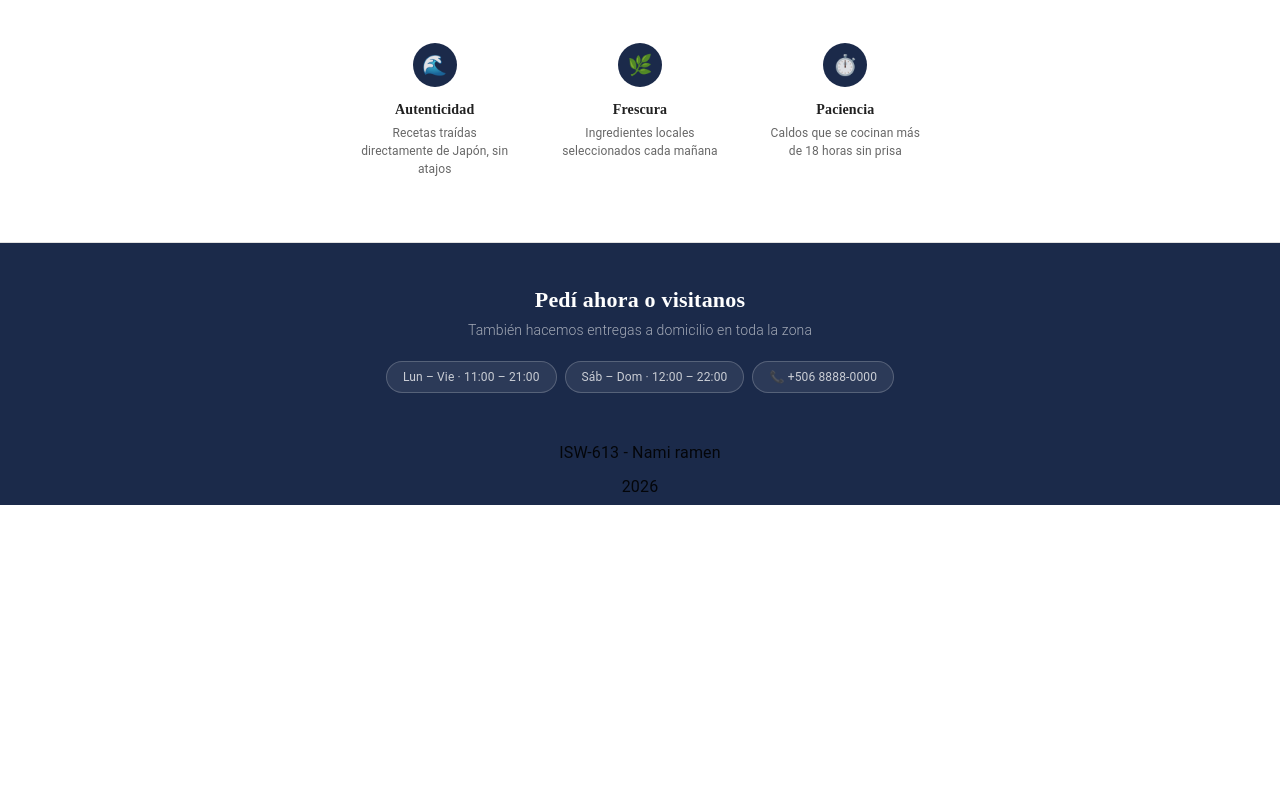
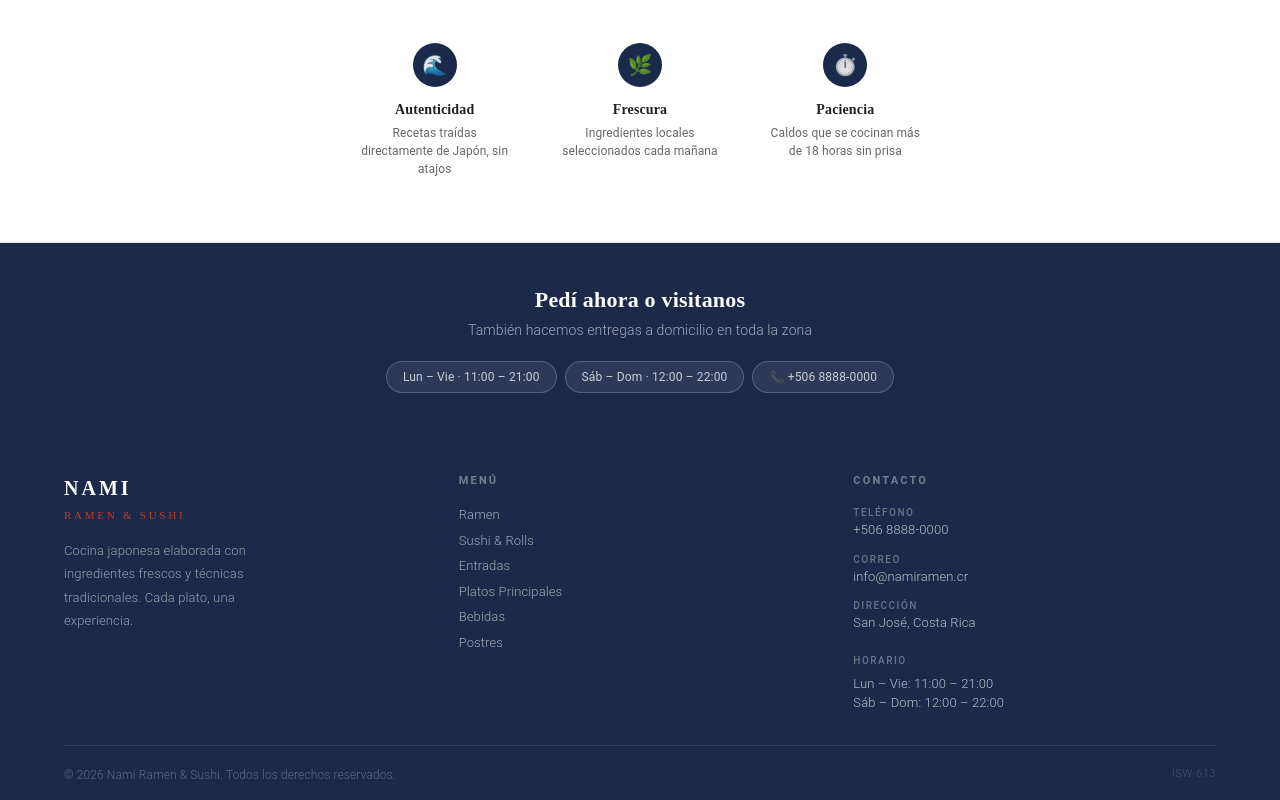
Before and after one commit to kleb104/apiNamiRamen, a React (Vite) app in the folder appNamiRamen/: page / in a window 1280 px wide. Shown: the part 599-1399 px from the top of the page. Before the commit the page ends 1104 px from the top, so only its background shows below. Built offline with nearby package versions, Linux system fonts and the light colour scheme.

Commit message:
mejor footer

```diff
--- a/appNamiRamen/src/components/Layout/Footer.jsx
+++ b/appNamiRamen/src/components/Layout/Footer.jsx
@@ -1,36 +1,203 @@
 // eslint-disable-next-line no-unused-vars
-import React from "react";
-import { Container, Typography } from "@mui/material";
-import Grid from "@mui/material/Grid";
-import Toolbar from "@mui/material/Toolbar";
+import React from 'react';
+import { Box, Container, Divider, Typography } from '@mui/material';
+import Grid from '@mui/material/Grid';
+
 export function Footer() {
+  const anio = new Date().getFullYear();
+
   return (
-    <Toolbar
+    <Box
+      component="footer"
       sx={{
-        px: 2,
-        bottom: 0,
-        width: "100%",
-        height: "4.5rem",
-        backgroundColor: "secondary.main",
-        paddingTop: "1rem",
-        paddingBottom: "1rem"
+        backgroundColor: '#1B2A4A',
+        color: '#fff',
+        pt: 5,
+        pb: 2,
+        mt: 'auto',
       }}
     >
-      {/* Comentario */}
-      <Container>
-        <Grid container rowSpacing={1}>
-          <Grid size={12}>
-            <Typography align="center" textColor="primary.main" variant="subtitle1">
-              ISW-613 - Nami ramen
+      <Container maxWidth="lg">
+        <Grid container spacing={4}>
+
+          {/* Columna 1 - Marca */}
+          <Grid size={{ xs: 12, sm: 4 }}>
+            <Typography
+              sx={{
+                fontFamily: '"Noto Serif JP", serif',
+                fontWeight: 700,
+                fontSize: 20,
+                letterSpacing: '0.15em',
+                color: '#fff',
+                mb: 0.5,
+              }}
+            >
+              NAMI
+            </Typography>
+            <Typography
+              sx={{
+                fontFamily: '"Noto Serif JP", serif',
+                fontWeight: 300,
+                fontSize: 11,
+                letterSpacing: '0.25em',
+                color: '#C0392B',
+                textTransform: 'uppercase',
+                mb: 2,
+              }}
+            >
+              Ramen &amp; Sushi
+            </Typography>
+            <Typography
+              sx={{
+                fontSize: 13,
+                color: 'rgba(255,255,255,0.55)',
+                lineHeight: 1.8,
+                fontWeight: 300,
+                maxWidth: 220,
+              }}
+            >
+              Cocina japonesa elaborada con ingredientes frescos y técnicas
+              tradicionales. Cada plato, una experiencia.
             </Typography>
           </Grid>
-          <Grid size={12}>
-            <Typography align="center" color="primary.main" variant="body1">
-              {`${new Date().getFullYear()}`}
+
+          {/* Columna 2 - Navegación */}
+          <Grid size={{ xs: 12, sm: 4 }}>
+            <Typography
+              sx={{
+                fontSize: 11,
+                fontWeight: 600,
+                letterSpacing: '0.2em',
+                textTransform: 'uppercase',
+                color: 'rgba(255,255,255,0.4)',
+                mb: 2,
+              }}
+            >
+              Menú
             </Typography>
+            {['Ramen', 'Sushi & Rolls', 'Entradas', 'Platos Principales', 'Bebidas', 'Postres'].map((item) => (
+              <Typography
+                key={item}
+                component="a"
+                href="#"
+                sx={{
+                  display: 'block',
+                  fontSize: 13,
+                  color: 'rgba(255,255,255,0.6)',
+                  textDecoration: 'none',
+                  mb: 0.75,
+                  fontWeight: 300,
+                  transition: 'color 0.2s',
+                  '&:hover': { color: '#fff' },
+                }}
+              >
+                {item}
+              </Typography>
+            ))}
           </Grid>
+
+          {/* Columna 3 - Contacto y horario */}
+          <Grid size={{ xs: 12, sm: 4 }}>
+            <Typography
+              sx={{
+                fontSize: 11,
+                fontWeight: 600,
+                letterSpacing: '0.2em',
+                textTransform: 'uppercase',
+                color: 'rgba(255,255,255,0.4)',
+                mb: 2,
+              }}
+            >
+              Contacto
+            </Typography>
+
+            {[
+              { label: 'Teléfono', value: '+506 8888-0000' },
+              { label: 'Correo', value: 'info@namiramen.cr' },
+              { label: 'Dirección', value: 'San José, Costa Rica' },
+            ].map(({ label, value }) => (
+              <Box key={label} sx={{ mb: 1.5 }}>
+                <Typography
+                  sx={{
+                    fontSize: 10,
+                    letterSpacing: '0.15em',
+                    textTransform: 'uppercase',
+                    color: 'rgba(255,255,255,0.35)',
+                    fontWeight: 500,
+                  }}
+                >
+                  {label}
+                </Typography>
+                <Typography
+                  sx={{
+                    fontSize: 13,
+                    color: 'rgba(255,255,255,0.7)',
+                    fontWeight: 300,
+                  }}
+                >
+                  {value}
+                </Typography>
+              </Box>
+            ))}
+
+            <Box sx={{ mt: 2.5 }}>
+              <Typography
+                sx={{
+                  fontSize: 10,
+                  letterSpacing: '0.15em',
+                  textTransform: 'uppercase',
+                  color: 'rgba(255,255,255,0.35)',
+                  fontWeight: 500,
+                  mb: 0.75,
+                }}
+              >
+                Horario
+              </Typography>
+              <Typography sx={{ fontSize: 13, color: 'rgba(255,255,255,0.7)', fontWeight: 300 }}>
+                Lun – Vie: 11:00 – 21:00
+              </Typography>
+              <Typography sx={{ fontSize: 13, color: 'rgba(255,255,255,0.7)', fontWeight: 300 }}>
+                Sáb – Dom: 12:00 – 22:00
+              </Typography>
+            </Box>
+          </Grid>
+
         </Grid>
+
+        {/* Línea divisoria */}
+        <Divider sx={{ borderColor: 'rgba(255,255,255,0.08)', mt: 4, mb: 2.5 }} />
+
+        {/* Pie de página */}
+        <Box
+          sx={{
+            display: 'flex',
+            justifyContent: 'space-between',
+            alignItems: 'center',
+            flexWrap: 'wrap',
+            gap: 1,
+          }}
+        >
+          <Typography
+            sx={{
+              fontSize: 12,
+              color: 'rgba(255,255,255,0.3)',
+              fontWeight: 300,
+            }}
+          >
+            &copy; {anio} Nami Ramen &amp; Sushi. Todos los derechos reservados.
+          </Typography>
+          <Typography
+            sx={{
+              fontSize: 11,
+              color: 'rgba(255,255,255,0.2)',
+              fontWeight: 300,
+              letterSpacing: '0.05em',
+            }}
+          >
+            ISW-613
+          </Typography>
+        </Box>
       </Container>
-    </Toolbar>
+    </Box>
   );
 }
```
